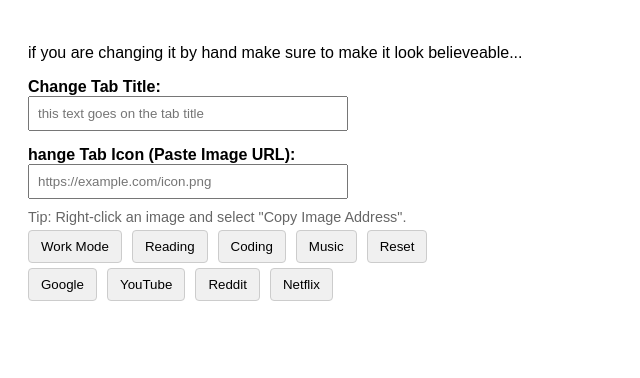
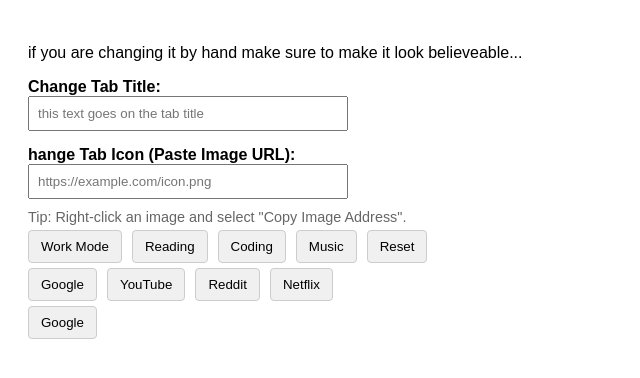
Before and after one commit to nonamedfur/nonamedfur.github.io, a plain HTML site: page index.html in a window 1280 px wide. Shown: the whole page, without its empty margins (0-640 px from the left). Drawn offline with Linux system fonts and the light colour scheme.

Commit message:
fixed google favicon

```diff
--- a/index.html
+++ b/index.html
@@ -43,6 +43,10 @@
         <button onclick="updateIcon('https://www.google.com/s2/favicons?domain=netflix.com&sz=128')">Netflix</button>
     </div>
 
+    <div class="presets">
+        <button onclick="updateIcon('//www.gstatic.com/images/branding/searchlogo/ico/favicon.ico"')">Google</button>
+    </div>
+
     <script>
         const titleInput = document.getElementById('titleInput');
         const iconInput = document.getElementById('iconInput');
```
